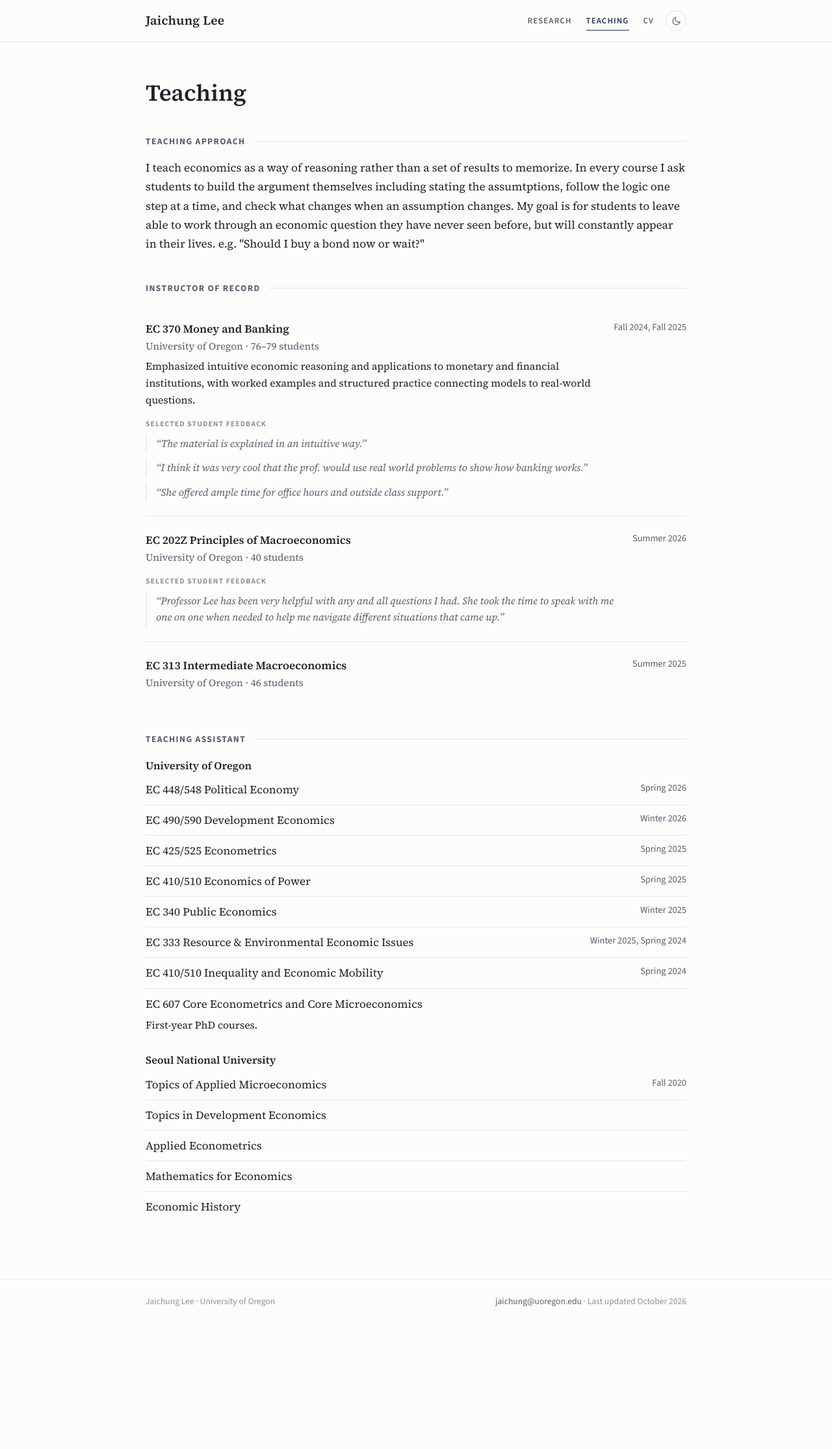
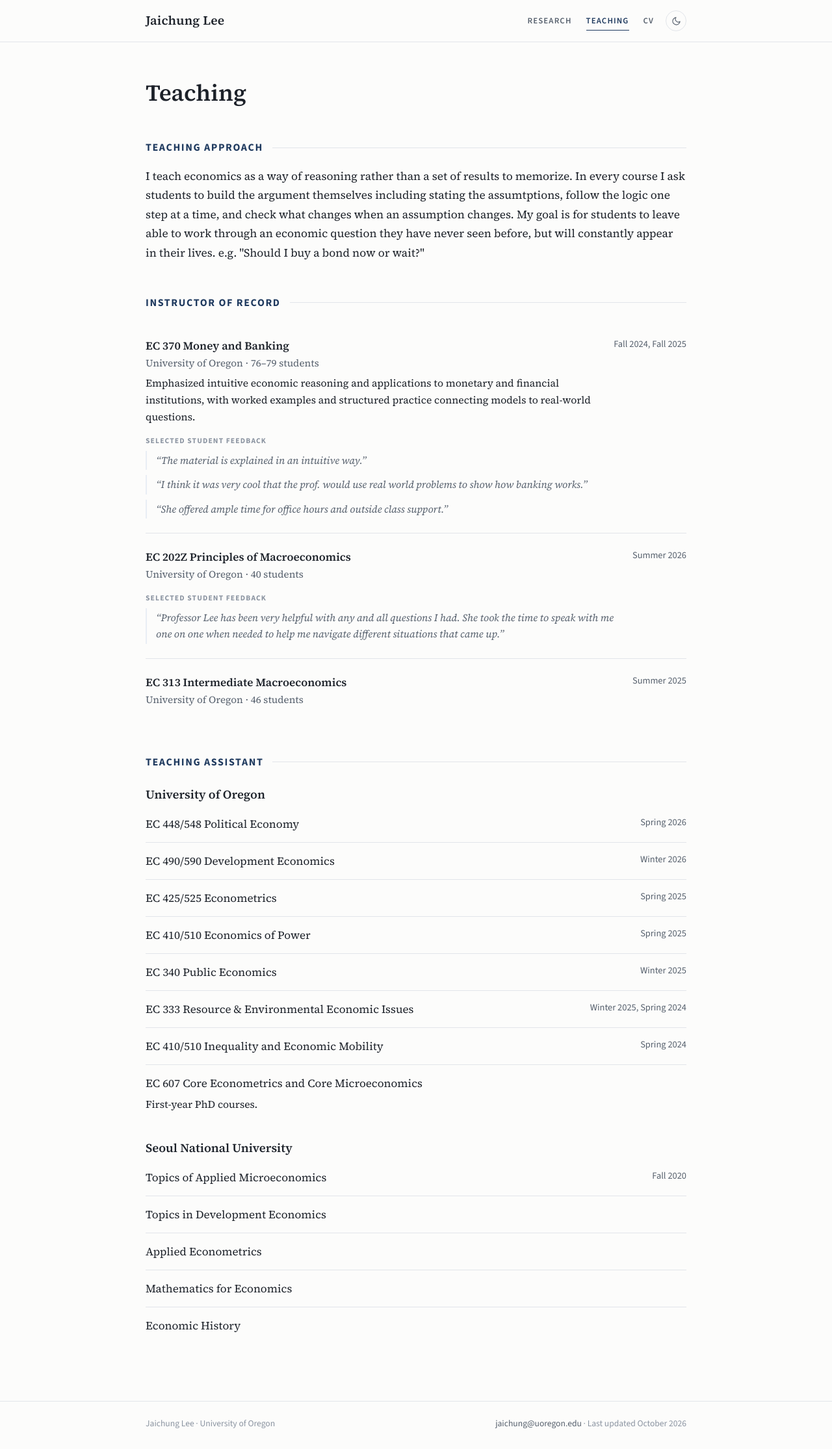
Before and after one commit to jaichung/jaichung.github.io, a Jekyll site: the page built from teaching.md, in a window 1280 px wide. Shown: the whole page at 65% size. Built offline with Jekyll 4.4.1, drawn with Linux system fonts in a browser that asks for light colours; before the commit the page ends 2041 px from its top, so only the background shows below that.

Commit message:
Enlarge teaching seciton headings

```diff
--- a/assets/css/style.css
+++ b/assets/css/style.css
@@ -183,8 +183,7 @@ a.thumb:hover, a.figure-frame:hover { border-color: var(--accent); }
 /* ---------- Generic pages ---------- */
 .page-title { font-size: 2.2rem; font-weight: 600; margin-bottom: 12px; }
 .page-intro { color: var(--muted); margin-bottom: 8px; }
-.prose h2 { margin: 44px 0 18px; font-family: var(--sans); font-size: 0.85rem; font-weight: 700; letter-spacing: 0.1em; text-transform: uppercase; color: var(--muted); display: flex; align-items: center; gap: 14px; }
-.prose h2::after { content: ""; flex: 1; height: 1px; background: var(--rule); }
+.prose h2 { margin: 52px 0 20px; font-family: var(--sans); font-size: 1rem; font-weight: 700; letter-spacing: 0.1em; text-transform: uppercase; color: var(--accent); display: flex; align-items: center; gap: 14px; }.prose h2::after { content: ""; flex: 1; height: 1px; background: var(--rule); }
 .prose h3 { margin: 28px 0 8px; font-size: 1.2rem; }
 .prose ul { padding-left: 1.2em; }
 
@@ -245,6 +244,5 @@ a.thumb:hover, a.figure-frame:hover { border-color: var(--accent); }
 .feedback blockquote { margin: 0 0 8px; padding: 2px 0 2px 14px; border-left: 2px solid var(--accent-soft); font-style: italic; color: var(--muted); font-size: 0.97rem; }
 .feedback blockquote:last-child { margin-bottom: 0; }
 .prose h3.entries-school { margin: 22px 0 4px; font-size: 1.02rem; font-weight: 600; color: var(--text); }
-.entries-compact .entry { padding: 9px 0; }
-.entries-compact .entry-title { font-weight: 400; }
+.prose h3.entries-school { margin: 28px 0 6px; font-size: 1.15rem; font-weight: 600; color: var(--text); }.entries-compact .entry-title { font-weight: 400; }
 .prose ul.entries { padding-left: 0; }
```
